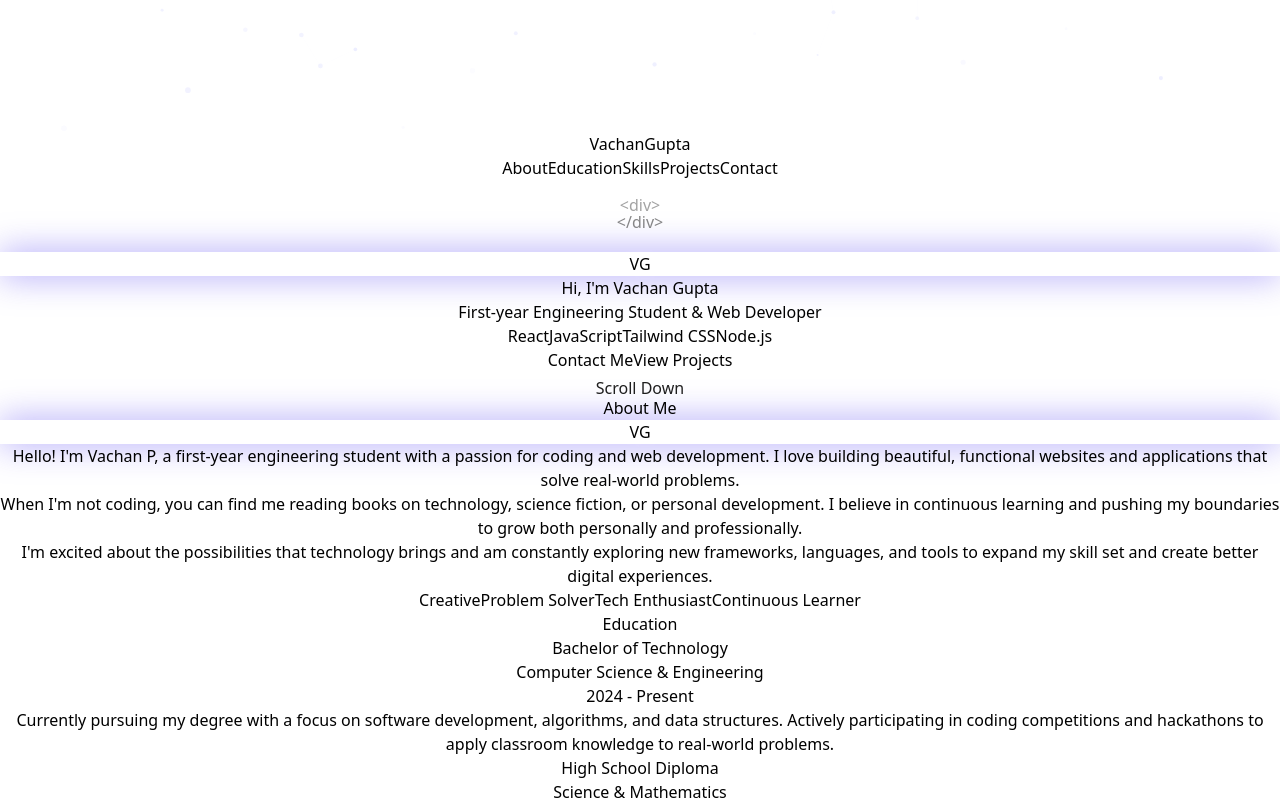
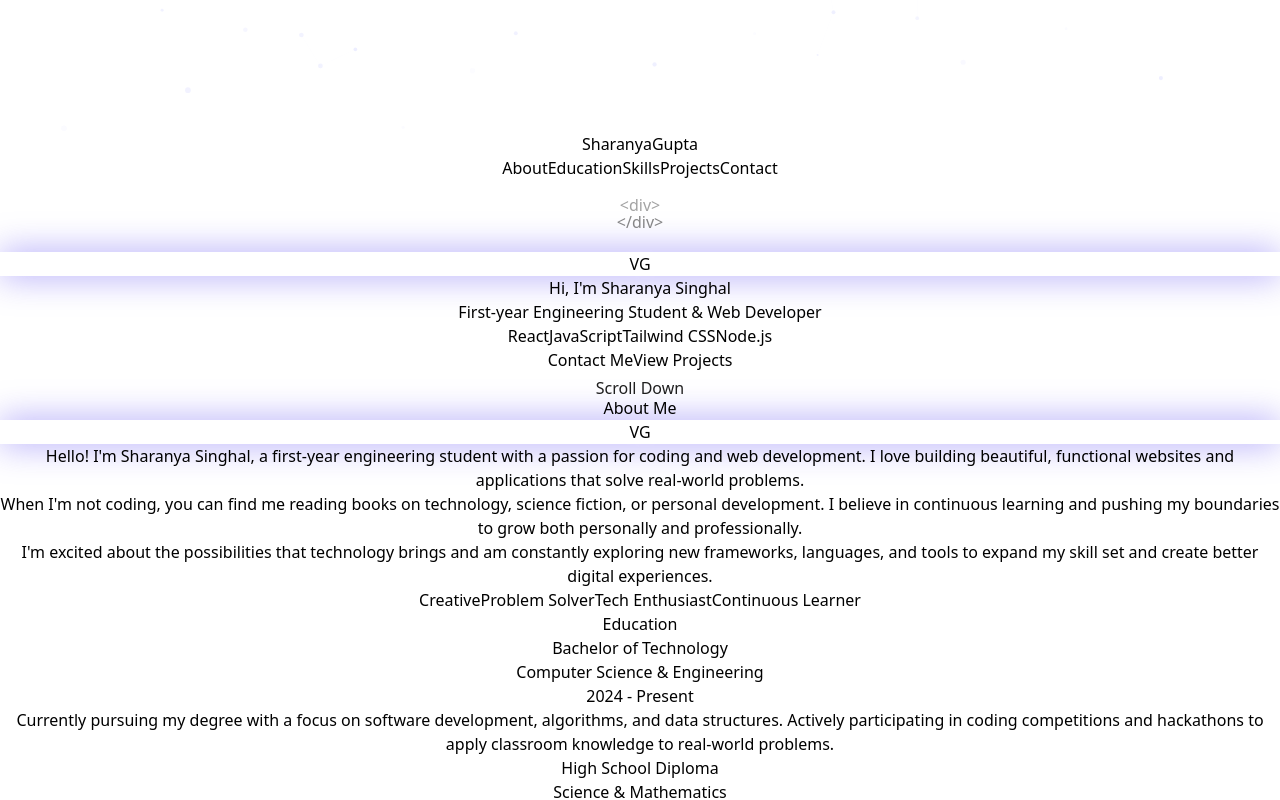
Before and after one commit to VachanGupta/sharanya-Portfolio, a React (Vite) app: page / in a window 1280 px wide. Shown: the part 700-1500 px from the top of the page. Built offline with nearby package versions, Linux system fonts and the light colour scheme.

Commit message:
changes for sharanya

```diff
--- a/src/App.jsx
+++ b/src/App.jsx
@@ -131,7 +131,7 @@ function App() {
             transition={{ duration: 0.8, delay: 0.2 }}
           >
             Hi, I'm <span className="relative inline-block">
-              <span className="relative z-10 bg-clip-text text-transparent bg-gradient-to-r from-blue-400 via-purple-500 to-pink-500">Vachan Gupta</span>
+              <span className="relative z-10 bg-clip-text text-transparent bg-gradient-to-r from-blue-400 via-purple-500 to-pink-500">Sharanya Singhal</span>
               <motion.span
                 className="absolute bottom-0 left-0 w-full h-3 bg-gradient-to-r from-blue-400 via-purple-500 to-pink-500 opacity-30 -z-10"
                 initial={{ width: 0 }}
--- a/src/components/About.jsx
+++ b/src/components/About.jsx
@@ -186,7 +186,7 @@ const About = () => {
                 className="text-xl text-gray-200 mb-6 leading-relaxed"
                 variants={itemVariants}
               >
-                <span className="text-2xl font-semibold text-transparent bg-clip-text bg-gradient-to-r from-blue-400 to-purple-500 inline-block mb-2">Hello!</span> I'm Vachan P, a first-year engineering student with a passion for coding and web development.
+                <span className="text-2xl font-semibold text-transparent bg-clip-text bg-gradient-to-r from-blue-400 to-purple-500 inline-block mb-2">Hello!</span> I'm Sharanya Singhal, a first-year engineering student with a passion for coding and web development.
                 I love building beautiful, functional websites and applications that solve real-world problems.
               </motion.p>
 
--- a/src/components/Contact.jsx
+++ b/src/components/Contact.jsx
@@ -63,7 +63,7 @@ const Contact = () => {
                 </svg>
               </div>
               <h3 className="text-xl font-semibold text-white mb-2">Email</h3>
-              <p className="text-gray-300">myselfvachangupta@gmail.com</p>
+              <p className="text-gray-300">mailid@gmail.com</p>
             </div>
             <div className="p-4">
               <div className="w-12 h-12 mx-auto bg-purple-500 rounded-full flex items-center justify-center text-white text-xl mb-4">
@@ -72,7 +72,7 @@ const Contact = () => {
                 </svg>
               </div>
               <h3 className="text-xl font-semibold text-white mb-2">Phone</h3>
-              <p className="text-gray-300">+91 9971691203</p>
+              <p className="text-gray-300">+91 phonenumer</p>
             </div>
             <div className="p-4">
               <div className="w-12 h-12 mx-auto bg-green-500 rounded-full flex items-center justify-center text-white text-xl mb-4">
--- a/src/components/Footer.jsx
+++ b/src/components/Footer.jsx
@@ -6,7 +6,7 @@ const Footer = () => {
       <div className="container mx-auto px-4">
         <div className="flex flex-col md:flex-row justify-between items-center">
           <div className="mb-6 md:mb-0">
-            <h2 className="text-2xl font-bold text-white">Vachan Gupta</h2>
+            <h2 className="text-2xl font-bold text-white">Sharanya Singhal</h2>
             <p className="mt-2">First-year Engineering Student</p>
           </div>
 
@@ -30,7 +30,7 @@ const Footer = () => {
         </div>
 
         <div className="mt-8 pt-8 border-t border-gray-800 text-center">
-          <p>&copy; {new Date().getFullYear()} Vachan Gupta. All rights reserved.</p>
+          <p>&copy; {new Date().getFullYear()} Sharanya Singhal. All rights reserved.</p>
           <p className="mt-2 text-sm">Made with ❤️ using React and Tailwind CSS</p>
         </div>
       </div>
--- a/src/components/Navbar.jsx
+++ b/src/components/Navbar.jsx
@@ -29,7 +29,7 @@ const Navbar = () => {
     <nav className={`fixed w-full z-50 transition-all duration-300 ${isScrolled ? 'bg-gray-900 shadow-lg py-2' : 'bg-transparent py-4'}`}>
       <div className="container mx-auto px-4">
         <div className="flex justify-between items-center">
-          <a href="#" className="text-2xl font-bold text-white">Vachan<span className="text-blue-500">Gupta</span></a>
+          <a href="#" className="text-2xl font-bold text-white">Sharanya<span className="text-blue-500">Gupta</span></a>
 
           {/* Desktop Navigation */}
           <div className="hidden md:flex space-x-8">
```
